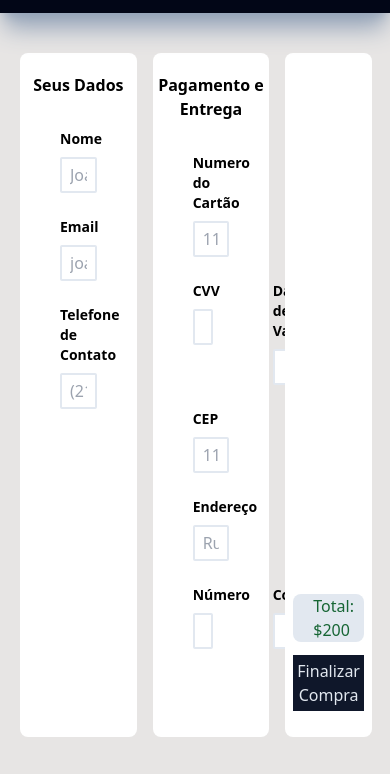
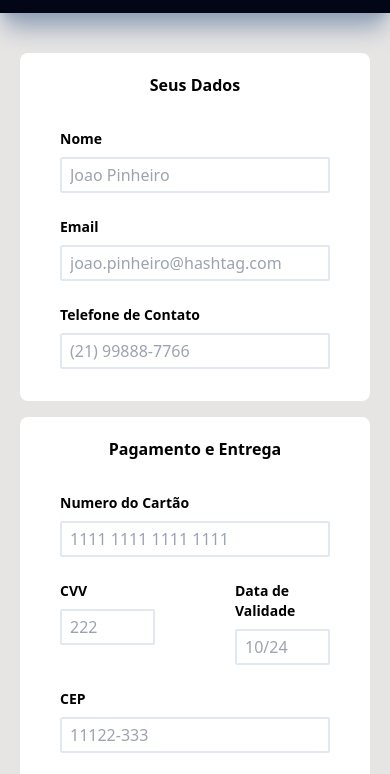
Before and after one commit to jotaMch/E-commerce_js, a website built with Vite: page checkout.html in a window 390 px wide. Shown: the part 67-841 px from the top of the page. Built offline with nearby package versions, Linux system fonts and the light colour scheme.

Commit message:
add sm-w

```diff
--- a/checkout.html
+++ b/checkout.html
@@ -25,8 +25,8 @@
         />
       </a>
     </header>
-    <form class="flex w-100 px-5 gap-4 py-10 grow">
-      <section id="dados-usuario" class="w-1/3 bg-white rounded-lg py-5">
+    <form class="flex flex-col sm:flex-row w-full px-5 gap-4 py-10 grow">
+      <section id="dados-usuario" class="md:w-1/3 sm:w-1/3 w-full bg-white rounded-lg py-5">
         <p class="mb-5 text-center font-bold">Seus Dados</p>
         <div class="flex flex-col px-10 py-3">
           <label for="nome" class="font-bold text-sm mb-2">Nome</label>
@@ -61,7 +61,7 @@
           />
         </div>
       </section>
-      <section id="pagamento-entrega" class="w-1/3 bg-white rounded-lg py-5">
+      <section id="pagamento-entrega" class="sm:w-1/3 w-full bg-white rounded-lg py-5">
         <p class="mb-5 text-center font-bold">Pagamento e Entrega</p>
         <div class="flex flex-col px-10 py-3">
           <label for="numero-cartao" class="font-bold text-sm mb-2"
@@ -144,7 +144,7 @@
           </div>
         </div>
       </section>
-      <section id="produtos-checkout" class="w-1/3 bg-white rounded-lg py-5">
+      <section id="produtos-checkout" class="sm:w-1/3 w-full bg-white rounded-lg py-5">
         <section
           id="container-produtos-checkout"
           class="h-4/5 overflow-y-auto px-2 flex flex-col items-center"
--- a/package.json
+++ b/package.json
@@ -1,4 +1,5 @@
 {
+  "homepage": "https://jotaMch.github.io/E-commerce_js",
   "name": "magazine-hashtag",
   "private": true,
   "version": "0.0.0",
@@ -6,10 +7,13 @@
   "scripts": {
     "dev": "vite",
     "build": "vite build",
-    "preview": "vite preview"
+    "preview": "vite preview",
+    "predeploy": "npm run build",
+    "deploy": "gh-pages -d dist"
   },
   "devDependencies": {
     "autoprefixer": "^10.4.15",
+    "gh-pages": "^6.0.0",
     "postcss": "^8.4.28",
     "tailwindcss": "^3.3.3",
     "vite": "^4.4.5"
```
